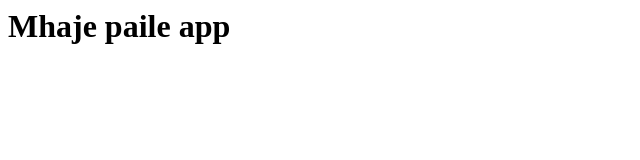
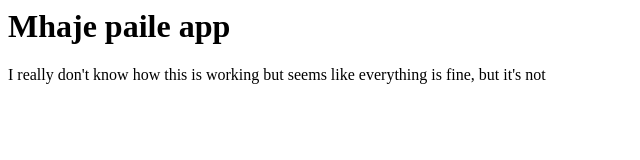
Before and after one commit to bukiee/dbapp, a plain HTML site: page index.html in a window 1280 px wide. Shown: the whole page, without its empty margins (0-640 px from the left). Drawn offline with Linux system fonts and the light colour scheme.

Commit message:
Update index.html

```diff
--- a/index.html
+++ b/index.html
@@ -5,5 +5,6 @@
 </head>
 <body>
 <h1>Mhaje paile app</h1>
+  <p>I really don't know how this is working but seems like everything is fine, but it's not </p>
 </body>
 </html>
```
